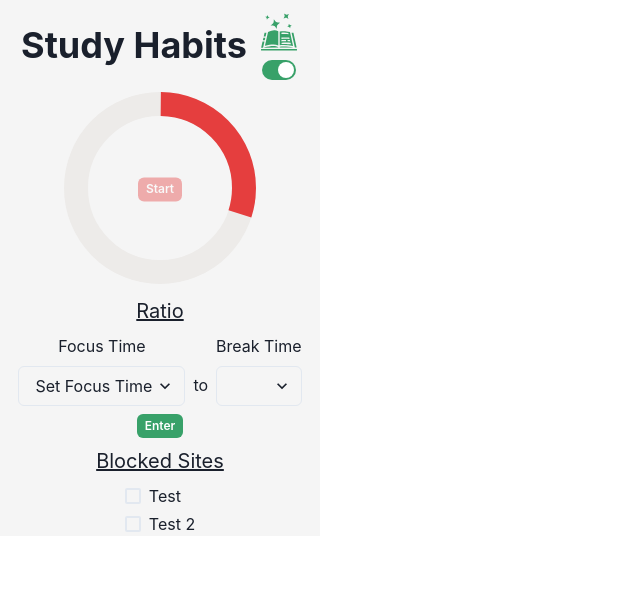
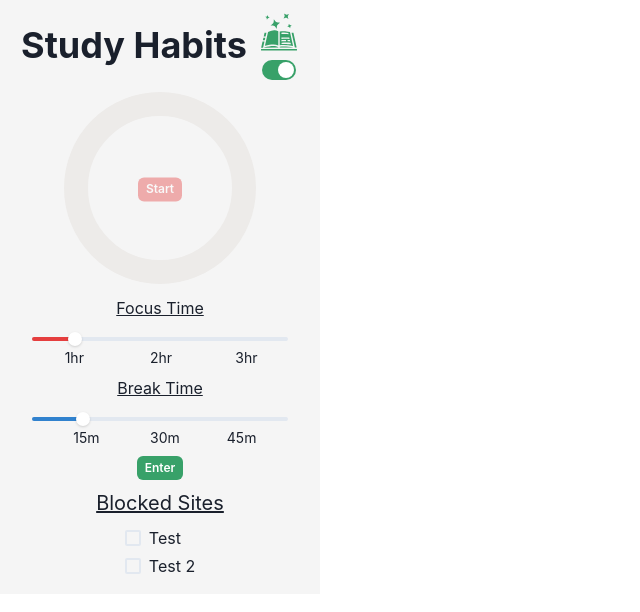
Before and after one commit to jmcgrath213/chrome-focus-extension, a React (Create React App) app: page / in a window 1280 px wide. Shown: the top 612 px of the page, without its empty margins (0-640 px from the left). Built offline with nearby package versions, Linux system fonts and the light colour scheme.

Commit message:
transitioned to sliders for focus and break time

```diff
--- a/src/App.tsx
+++ b/src/App.tsx
@@ -7,12 +7,16 @@ import {
   CircularProgressLabel,
   HStack,
   VStack,
-  Select,
   CheckboxGroup,
   Checkbox,
   Icon,
   Switch,
-  Button
+  Button,
+  Slider,
+  SliderTrack,
+  SliderFilledTrack,
+  SliderThumb,
+  SliderMark
 } from '@chakra-ui/react';
 import { GiSpellBook, GiBookshelf } from 'react-icons/gi';
 import Countdown, { zeroPad } from 'react-countdown';
@@ -22,51 +26,8 @@ function App() {
   const [appIsOn, setAppIsOn] = useState(true);
   const [countdownStarted, setCountdownStarted] = useState(false);
   const [focusTime, setFocusTime] = useState(0);
+  const [breakTime, setBreakTime] = useState(0);
   const countdownRef = useRef<any>();
-
-  const focusOptions = [
-    {
-      label: "30min",
-      timeInMil: 1800000
-    },
-    {
-      label: "45min",
-      timeInMil: 2700000
-    },
-    {
-      label: "1hr",
-      timeInMil: 3600000
-    },
-    {
-      label: "1hr 15min",
-      timeInMil: 4500000
-    },
-    {
-      label: "1hr 30min",
-      timeInMil: 5400000
-    },
-    {
-      label: "1hr 45min",
-      timeInMil: 6300000
-    },
-    {
-      label: "2hr",
-      timeInMil: 7200000
-    },
-    {
-      label: "2hr 30min",
-      timeInMil: 9000000
-    },
-    {
-      label: "3hrs",
-      timeInMil: 10800000
-    },
-  ]
-
-  const getFocusValue = () => {
-    const value = (document.getElementById('focusSelect') as HTMLInputElement).value;
-    setFocusTime(parseInt(value));
-  }
 
   return (
     <Box
@@ -74,7 +35,7 @@ function App() {
       backgroundColor="whitesmoke"
       alignContent="center"
     >
-      <VStack>
+      <VStack pb={4}>
         <HStack spacing={3} mt={3}>
           <Heading>Study Habits</Heading>
           <VStack>
@@ -94,7 +55,13 @@ function App() {
             />
           </VStack>
         </HStack>
-        <CircularProgress value={30} color="red.500" size="200px" thickness='12px'>
+        <CircularProgress
+          value={0}
+          max={focusTime/1000}
+          color="red.500"
+          size="200px"
+          thickness='12px'
+        >
           <CircularProgressLabel fontSize="lg">
             <Countdown
               date={Date.now() + focusTime}
@@ -125,24 +92,54 @@ function App() {
             )}
           </CircularProgressLabel>
         </CircularProgress>
-        <Text as="u" fontSize="xl">Ratio</Text>
-        <HStack>
-          <VStack>
-            <Text fontSize="md">Focus Time</Text>
-            <Select id="focusSelect" placeholder='Set Focus Time' onChange={() => getFocusValue()}>
-              {focusOptions.map((option, i) => {
-                return (
-                  <option key={i} value={option.timeInMil}>{option.label}</option>
-                )
-              })}
-            </Select>
-          </VStack>
-          <Text pt="30px" fontSize="md">to</Text>
-          <VStack>
-            <Text fontSize="md">Break Time</Text>
-            <Select />
-          </VStack>
-        </HStack>
+        <Text fontSize="md" as="u">Focus Time</Text>
+        <Box width="80%" pb={4}>
+          <Slider
+            min={18}
+            max={126}
+            defaultValue={36}
+            step={9}
+            onChange={(val) => setFocusTime(val * 100000)}
+          >
+            <SliderMark mt={2} ml={-2.5} fontSize="sm" value={36}>
+              1hr
+            </SliderMark>
+            <SliderMark mt={2} ml={-2.5} fontSize="sm" value={72}>
+              2hr
+            </SliderMark>
+            <SliderMark mt={2} ml={-2.5} fontSize="sm" value={108}>
+              3hr
+            </SliderMark>
+            <SliderTrack>
+              <SliderFilledTrack bg="red.500" />
+            </SliderTrack>
+            <SliderThumb />
+          </Slider>
+        </Box>
+        <Text fontSize="md" as="u">Break Time</Text>
+        <Box width="80%" pb={4}>
+          <Slider
+            min={3}
+            max={33}
+            defaultValue={9}
+            step={3}
+            onChange={(val) => setBreakTime(val * 100000)}
+          >
+            <SliderMark mt={2} ml={-2.5} fontSize="sm" value={9}>
+              15m
+            </SliderMark>
+            <SliderMark mt={2} ml={-2.5} fontSize="sm" value={18}>
+              30m
+            </SliderMark>
+            <SliderMark mt={2} ml={-2.5} fontSize="sm" value={27}>
+              45m
+            </SliderMark>
+            <SliderTrack>
+              <SliderFilledTrack bg="blue.500" />
+            </SliderTrack>
+            <SliderThumb />
+          </Slider>
+        </Box>
         <Button size="xs" colorScheme="green">Enter</Button>
         <Text as="u" fontSize="xl">Blocked Sites</Text>
         <CheckboxGroup>
```
